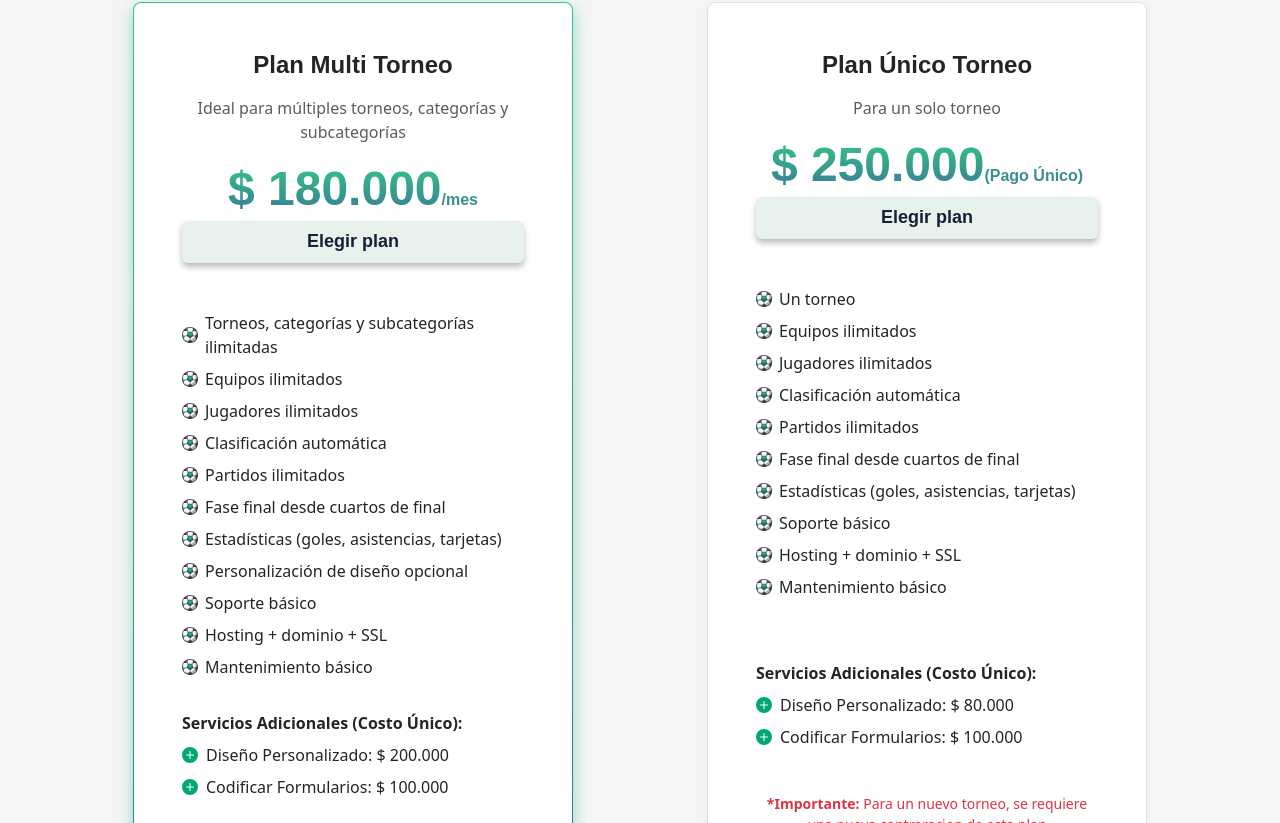
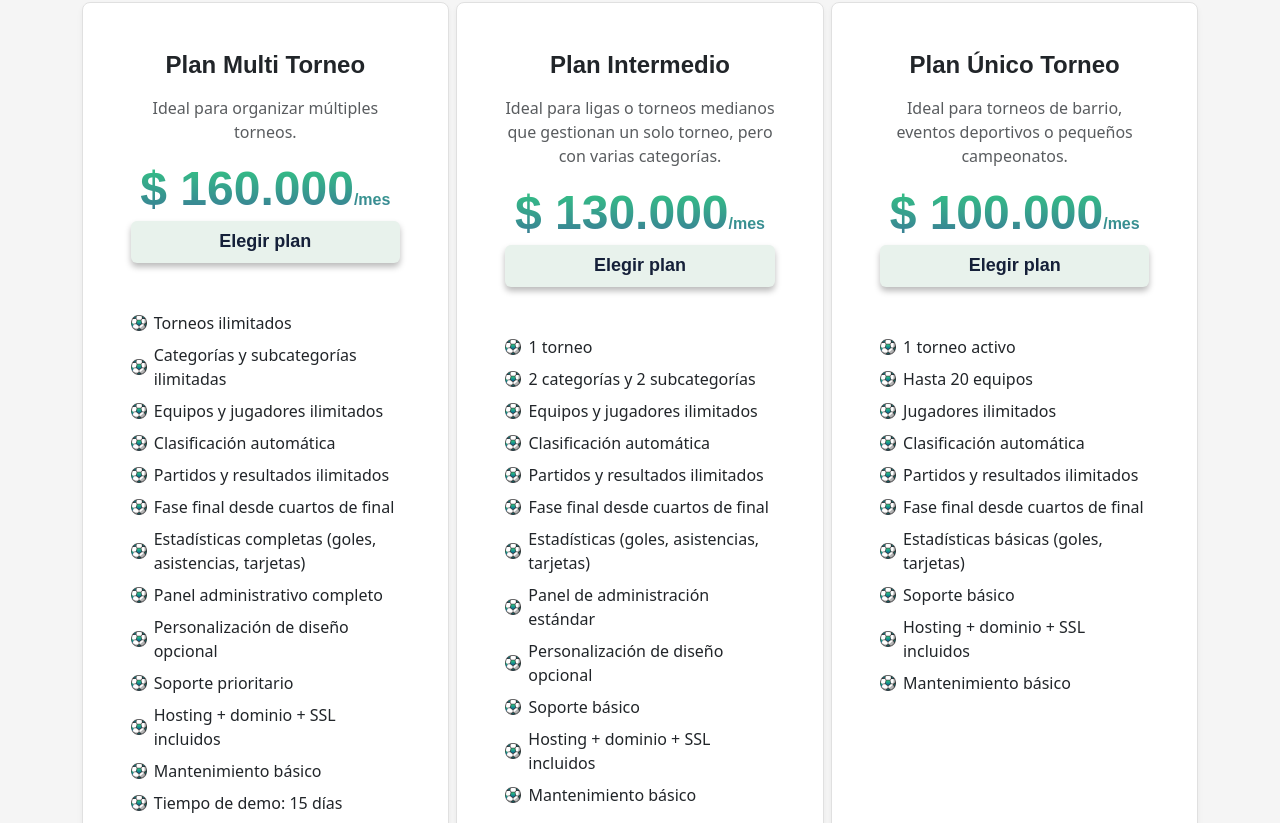
Before and after one commit to nestor2312/landing, a React (Vite) app: page / in a window 1280 px wide. Shown: the part 1577-2400 px from the top of the page. Built offline with nearby package versions, Linux system fonts and the light colour scheme; a web font is replaced by a local one.

Commit message:
update prices

```diff
--- a/src/App.css
+++ b/src/App.css
@@ -90,7 +90,7 @@ footer{
             transition: transform 0.3s ease-in-out;
         }
         .card-price{
-          width: 80%;
+          width: 98%;
         }
         .pricing-card:hover {
             transform: translateY(-5px);
@@ -128,7 +128,7 @@ background-clip: text;
         }
 
           .text-prices{
-         font-weight: 700;
+         font-weight: 500;
      font-family: 'Roboto Condensed', sans-serif;
      background: linear-gradient(180deg, rgba(0, 191, 99, 0.80) 0%, #09537ecc 100%);
 background-clip: text;
--- a/src/App.jsx
+++ b/src/App.jsx
@@ -8,7 +8,7 @@ import Img1 from "./assets/IMG1.png";
 import Img2 from "./assets/Img2.png";
 import Img3 from "./assets/Img3.png";
 import Img4 from "./assets/img4.png";
-import Logo from "./assets/Frame 40.svg";
+import Logo from "./assets/Logo.svg";
 import list_items from "./assets/Soccer.png";
 const App = () => {
   const [state, handleSubmit] = useForm("mdkzrlop"); // ← pon tu ID de Formspree aquí
@@ -20,66 +20,153 @@ const App = () => {
   // Datos de los planes de precios
 const pricingPlans = [
   {
-      id: "multi-torneo", // Nuevo ID
-      name: "Plan Multi Torneo", // Nuevo nombre
-      description: "Ideal para múltiples torneos, categorías y subcategorías", // Nueva descripción
+    id: "plan-multi-torneo",
+    name: "Plan Multi Torneo",
+    description:
+      "Ideal para organizar múltiples torneos.",
     features: [
-        "Torneos, categorías y subcategorías ilimitadas",
-        "Equipos ilimitados",
-        "Jugadores ilimitados",
+      "Torneos ilimitados",
+      "Categorías y subcategorías ilimitadas",
+      "Equipos y jugadores ilimitados",
       "Clasificación automática",
-        "Partidos ilimitados",
+      "Partidos y resultados ilimitados",
       "Fase final desde cuartos de final",
-        "Estadísticas (goles, asistencias, tarjetas)",
+      "Estadísticas completas (goles, asistencias, tarjetas)",
+      "Panel administrativo completo",
       "Personalización de diseño opcional",
-        "Soporte básico",
-        "Hosting + dominio + SSL",
+      "Soporte prioritario",
+      "Hosting + dominio + SSL incluidos",
       "Mantenimiento básico",
+      "Tiempo de demo: 15 días",
     ],
     additionalServices: {
-        design: "Diseño Personalizado",
-        forms: "Codificar Formularios",
+      design: "Diseño personalizado del sitio",
+      forms: "Formularios a Tu Medida",
     },
     prices: {
       COP: {
-          monthly: 180000,
-          annual: 1800000,
-          design: 200000,
-          forms: 100000,
+          monthly: 160000,
+        // monthly: 170000,
+        annual: 1600000,
+        design:70000,
+        forms: 120000,
       },
       USD: { monthly: 35, annual: 350, design: 50, forms: 45 },
       EUR: { monthly: 30, annual: 300, design: 45, forms: 22 },
     },
-      note: null,
+    note: "El plan más completo para instituciones con múltiples torneos.",
   },
+
   {
-      id: "unico-torneo", // Nuevo ID
-      name: "Plan Único Torneo", // Nuevo nombre
-      description: "Para un solo torneo", // Nueva descripción
+    id: "plan-intermedio",
+    name: "Plan Intermedio",
+    description:
+      "Ideal para ligas o torneos medianos que gestionan un solo torneo, pero con varias categorías.",
     features: [
-        "Un torneo",
-        "Equipos ilimitados",
+      "1 torneo",
+      "2 categorías y 2 subcategorías",
+      "Equipos y jugadores ilimitados",
+      "Clasificación automática",
+      "Partidos y resultados ilimitados",
+      "Fase final desde cuartos de final",
+      "Estadísticas (goles, asistencias, tarjetas)",
+      "Panel de administración estándar",
+      "Personalización de diseño opcional",
+      "Soporte básico",
+      "Hosting + dominio + SSL incluidos",
+      "Mantenimiento básico",
+
+    ],
+    additionalServices: {
+      design: "Diseño personalizado del sitio",
+      forms: "Formularios a Tu Medida",
+    },
+    prices: {
+      COP: {
+        monthly: 130000,
+        // monthly: 150000,
+        annual: 1300000,
+        design:70000,
+        forms: 120000,
+      },
+      USD: { monthly: 30, annual: 300, design: 45, forms: 40 },
+      EUR: { monthly: 27, annual: 270, design: 40, forms: 35 },
+    },
+    note: "Perfecto para torneos con más de una categoría.",
+  },
+
+  // {
+  //   id: "plan-estandar",
+  //   name: "Plan Estándar",
+  //   description:
+  //     "Ideal para torneos amateur o ligas pequeñas con dos categorías.",
+  //   features: [
+  //     "1 torneo",
+  //     "2 categoría y 1 subcategorías",
+  //     "Equipos ilimitados",
+  //     "Jugadores ilimitados",
+  //     "Clasificación automática",
+  //     "Partidos y resultados ilimitados",
+  //     "Fase final desde cuartos de final",
+  //     "Estadísticas (goles, asistencias, tarjetas)",
+  //     "Soporte básico",
+  //     "Hosting + dominio + SSL incluidos",
+  //     "Mantenimiento básico",
+
+  //   ],
+  //   additionalServices: {
+  //     design: "Diseño personalizado",
+  //     forms: "Formularios a Tu Medida",
+  //   },
+  //   prices: {
+  //     COP: {
+  //       monthly: 120000,
+  //       annual: 1200000,
+  //       design:70000,
+  //       forms: 120000,
+  //     },
+  //     USD: { monthly: 25, annual: 250, design: 40, forms: 35 },
+  //     EUR: { monthly: 22, annual: 220, design: 38, forms: 32 },
+  //   },
+  //   note: "La opción más equilibrada en funcionalidad y costo.",
+  // },
+
+  {
+    id: "plan-unico",
+    name: "Plan Único Torneo",
+    description:
+      "Ideal para torneos de barrio, eventos deportivos o pequeños campeonatos.",
+    features: [
+      "1 torneo activo",
+      "Hasta 20 equipos",
       "Jugadores ilimitados",
       "Clasificación automática",
-        "Partidos ilimitados",
+      "Partidos y resultados ilimitados",
       "Fase final desde cuartos de final",
-        "Estadísticas (goles, asistencias, tarjetas)",
+      "Estadísticas básicas (goles, tarjetas)",
       "Soporte básico",
-        "Hosting + dominio + SSL",
+      "Hosting + dominio + SSL incluidos",
       "Mantenimiento básico",
+
     ],
     additionalServices: {
-        design: "Diseño Personalizado",
-        forms: "Codificar Formularios",
+      design: "Diseño personalizado",
+      forms: "Formularios a Tu Medida",
     },
     prices: {
-        COP: { pagoUnico: 250000, design: 80000, forms: 100000 },
-        USD: { pagoUnico: 65, design: 40, forms: 35 }, // Estimaciones basadas en COP
-        EUR: { pagoUnico: 55, design: 35, forms: 30 }, // Estimaciones basadas en COP
+      COP: {
+        monthly: 100000,
+        annual: 1000000,
+        design: 70000,
+        forms: 90000,
       },
-      note: ` Para un nuevo torneo, se requiere una nueva contraracion de este plan `,
+      USD: { monthly: 20, annual: 200, design: 35, forms: 30 },
+      EUR: { monthly: 18, annual: 180, design: 32, forms: 27 },
+    },
+    note: "Ideal para quienes buscan un sistema simple y funcional.",
   },
 ];
+
 
   // Función para formatear el precio según la moneda seleccionada
   const formatPrice = (amount, currency) => {
@@ -249,6 +336,8 @@ const App = () => {
       if (contactRef.current) observer.unobserve(contactRef.current);
     };
   }, []);
+
+
 
   return (
     <>
@@ -458,12 +547,12 @@ const App = () => {
                 >
                   {/* Aquí iría un <img src="/icons/form.svg" alt="Icono de Formulario" className="w-16 h-16 mb-4" /> */}
                   <h3 className="h5 fw-semibold mb-2 text-font">
-                    Campos y Formularios a Tu Medida
+                   Formularios a Tu Medida
                   </h3>
                   <p className="text-muted color-text2">
-                    Crea formularios de inscripción con campos personalizados
-                    para capturar todos los datos relevantes de jugadores y
-                    equipos.
+                   Personaliza tus formularios de inscripción según las necesidades
+                    de tu torneo. Para añadir, modificar o eliminar campos para
+                     capturar exactamente la información que necesites de jugadores y equipos.
                   </p>
                 </div>
               </div>
@@ -524,7 +613,7 @@ const App = () => {
 </div>
 
 
-            <div className="row row-cols-1 row-cols-md-2 g-4 justify-content-center">
+            <div className="row row-cols-1 row-cols-md-3 g-0 justify-content-center">
               {pricingPlans.map((plan) => (
                 <div
                   className="col d-flex justify-content-center"
```
Also changed, not shown: src/assets/Logo.svg (added). Lines whose indentation alone changed are shown as unchanged.
